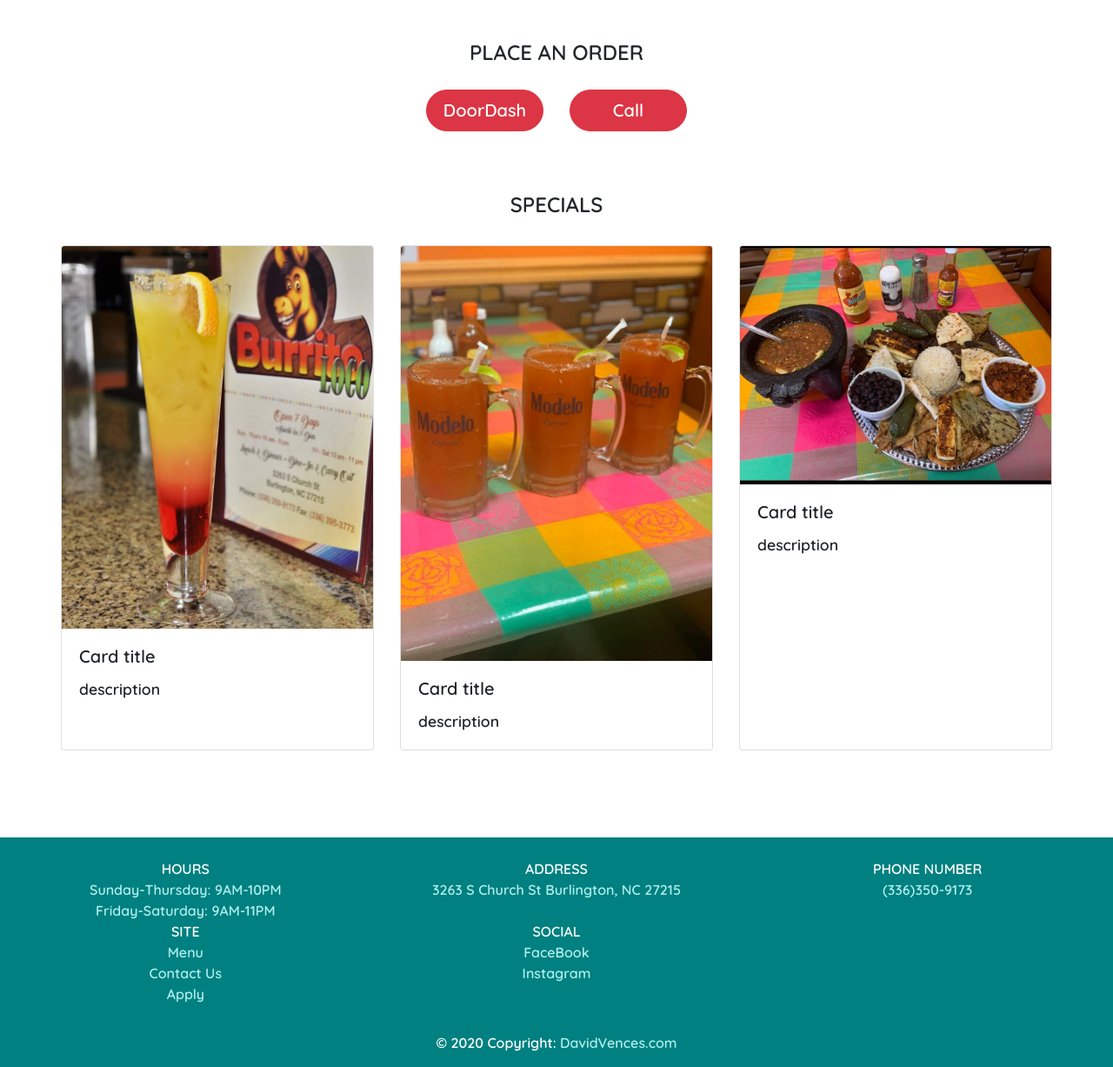
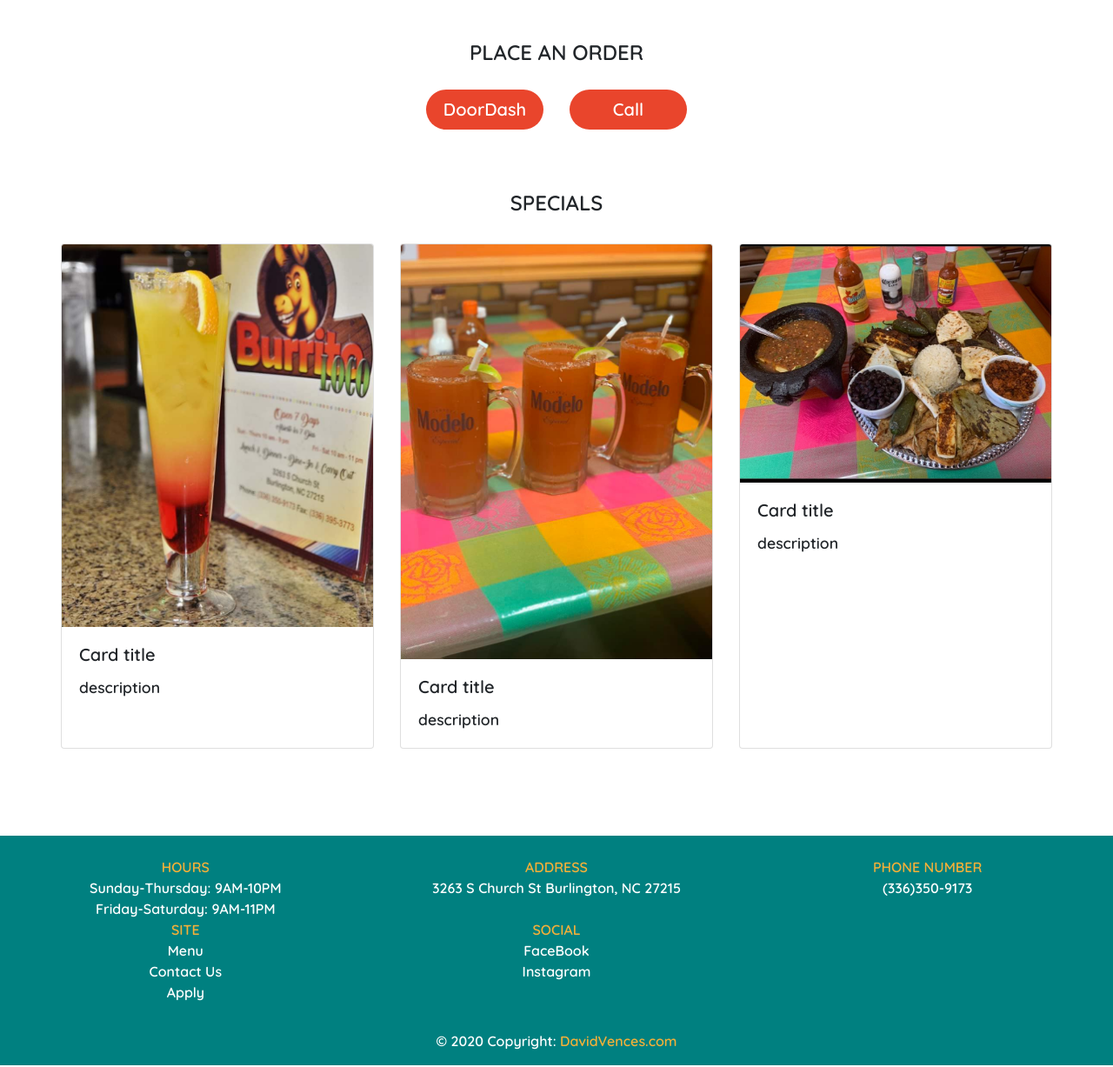
Before and after one commit to Secnev/BL-Website, a website: page index.html in a window 1280 px wide. Shown: the part 402-1629 px from the top of the page at 87% size. Drawn offline with nearby package versions, Linux system fonts and the light colour scheme.

Commit message:
Update to Link and button colors

```diff
--- a/index.html
+++ b/index.html
@@ -120,13 +120,13 @@
       <!--HOURS COLUMNS-->
       <div class="col-6 col-md-4">
           <div class="row">
-              <div class="col-12">
+              <div id="footer-titles" class="col-12">
                   HOURS
               </div>
-              <div id="footer-links" class="col-12">
+              <div  class="col-12">
                   Sunday-Thursday: 9AM-10PM
               </div>
-              <div id="footer-links" class="col">
+              <div  class="col">
                   Friday-Saturday: 9AM-11PM
               </div>
           </div>
@@ -134,12 +134,12 @@
       <!--ADDRESS COLUMNS-->
       <div class="col-6 col-md-4">
           <div class="row">
-              <div class="col">
+              <div id="footer-titles" class="col">
                   ADDRESS
               </div>
           </div>
           <div class="row">
-              <div id="footer-links" class="col">
+              <div class="col">
                   3263 S Church St Burlington, NC 27215
               </div>
           </div>
@@ -147,12 +147,12 @@
        <!--PHONE NUMBER COLUMNS-->
        <div class="col-6 col-md-4">
           <div class="row">
-              <div class="col">
+              <div id="footer-titles" class="col">
                   PHONE NUMBER
               </div>
           </div>
           <div class="row">
-              <div id="footer-links" class="col">
+              <div  class="col">
                   <a type="tel" href="tel:3363509173">(336)350-9173</a>
               </div>
           </div>
@@ -164,17 +164,17 @@
       <div class="col-6 col-md-4">
 
           <!-- Links -->
-          SITE
+          <div class="site-container" id="footer-titles">SITE</div>
 
-          <ul id="footer-links" class="list-unstyled">
+          <ul class="list-unstyled">
           <li>
-              <a id="footer-links" href="menu.html">Menu</a>
+              <a href="menu.html">Menu</a>
           </li>
           <li>
-              <a id="footer-links" href="#!">Contact Us</a>
+              <a href="#!">Contact Us</a>
           </li>
           <li>
-              <a id="footer-links" href="apply.html">Apply</a>
+              <a href="apply.html">Apply</a>
           </li>
           </ul>
       </div>
@@ -184,14 +184,14 @@
       <div class="col-6 col-md-4">
 
           <!-- Links -->
-          SOCIAL
+          <div class="site-container"id="footer-titles">SOCIAL</div>
 
           <ul  class="list-unstyled">
           <li>
-              <a id="footer-links" href="#!">FaceBook</a>
+              <a href="#!">FaceBook</a>
           </li>
           <li>
-              <a id="footer-links" href="#!">Instagram</a>
+              <a  href="#!">Instagram</a>
           </li>
           </ul>
 
@@ -207,7 +207,7 @@
 
   <!-- Copyright -->
   <div class="footer-copyright text-center py-3">© 2020 Copyright:
-    <a id="footer-links" href="https://davidvences.com/"> DavidVences.com</a>
+    <a id="footer-titles" href="https://davidvences.com/"> DavidVences.com</a>
   </div>
   <!-- Copyright -->
 
--- a/styles.css
+++ b/styles.css
@@ -41,6 +41,8 @@ overflow: hidden;
 #order-button {
     margin-top: 10px;
     width: 135px;
+    background-color: #E9452C;
+    border: none;
 
 
 }
@@ -127,8 +129,8 @@ footer{
 color: paleturquoise;
 }
 button{
-    background-color: red;
-    color: red;
+    background-color: #E9452C;
+    color: #E9452C;
 }
 
   .tab-content {
@@ -148,7 +150,7 @@ button{
     justify-content: center;
     align-items: center;
     width: 100%;
-    background-color: tomato;
+    background-color: #E9452C;
     padding-top: 15px;
     padding-bottom: 15px;
 
@@ -156,7 +158,7 @@ button{
 #Select{
     border: none;
     color: white;
-    background-color: tomato;
+    background-color: #E9452C;
 
 
 
@@ -186,3 +188,6 @@ p {
 a {
     color:inherit
 }
+#footer-titles{
+    color:#F5B038;
+}
```
Also changed, not shown: apply.html (+19 -19 lines), contactUs.html (+16 -16 lines), menu.html (+16 -16 lines).
